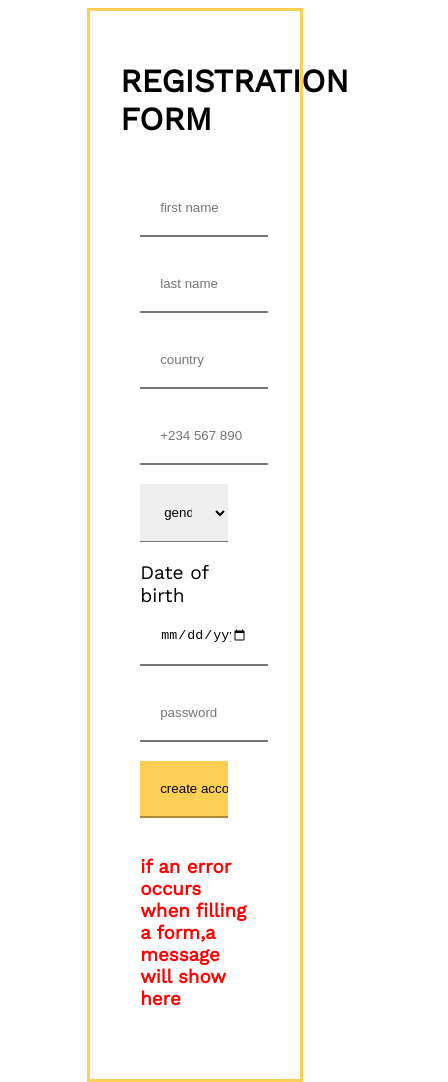
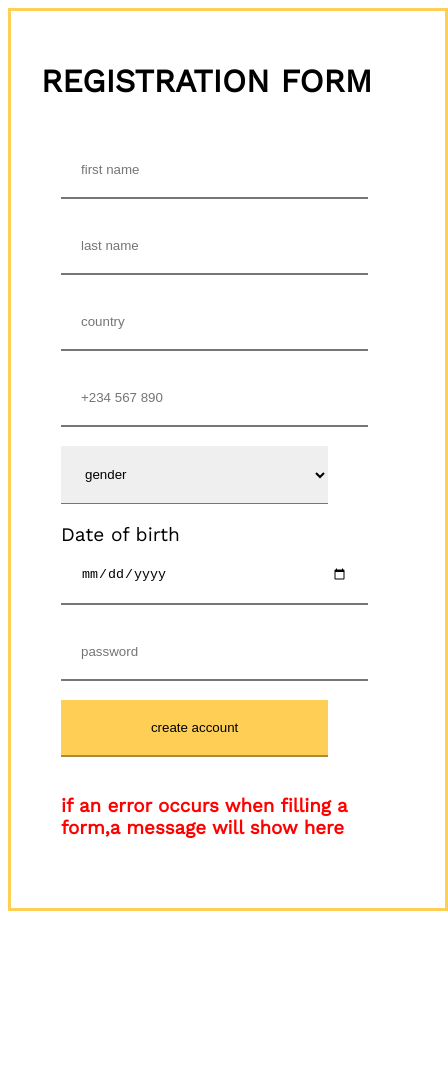
Before and after one commit to BusayoEsther/registerpage, a plain HTML site: page index.html in a window 390 px wide. Shown: the whole page, 448 px wide, since content can reach past the window. After the commit the page ends 919 px from the top, so only its background shows below. Drawn offline with nearby package versions, Linux system fonts and the light colour scheme.

Commit message:
Update style.css

```diff
--- a/style.css
+++ b/style.css
@@ -38,8 +38,13 @@ label {
   font-size: larger;
 }
 @media (max-width: 740px) {
-  h1 { width:30%;
-  }
+  .main {
+  margin: auto;
+  width: 100%;
+  padding: 30px;
+  border:solid #ffce54;
+
+}
 
 
 }
```
